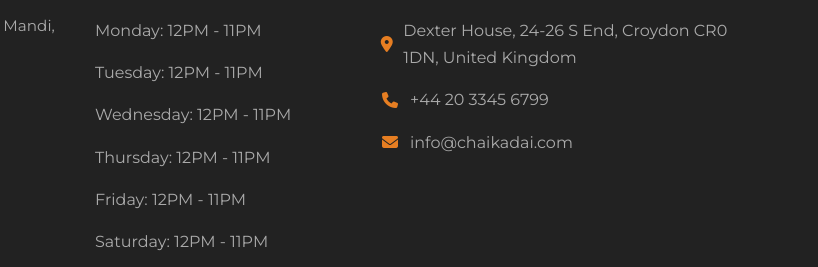
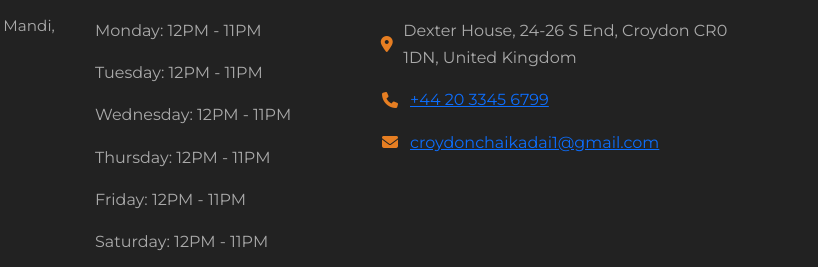
Before and after one commit to MOHAMMEDFAYIZT/chaikadai-croydon, a plain HTML site: page index.html in a window 1280 px wide. Shown: the part 4986-5253 px from the top of the page, 462-1280 px from the left. Drawn offline with nearby package versions, Linux system fonts and the light colour scheme.

Commit message:
Updated index.html design

```diff
--- a/index.html
+++ b/index.html
@@ -177,9 +177,9 @@
           <h4 class="footer-heading">Contact Us</h4>
           <ul class="footer-contact">
             <li><i class="fas fa-map-marker-alt"></i> Dexter House, 24-26 S End, Croydon CR0 1DN, United Kingdom</li>
-            <li><i class="fas fa-phone"></i> +44 20 3345 6799</li>
-            <li><i class="fas fa-envelope"></i> info@chaikadai.com</li>
-          </ul>
+            <li><i class="fas fa-phone"></i> <a href="tel:+442033456799">+44 20 3345 6799</a></li>
+            <li><i class="fas fa-envelope"></i> <a href="mailto:croydonchaikadai1@gmail.com">croydonchaikadai1@gmail.com</a></li>
+         </ul>
         </div>
       </div>
       <div class="text-center mt-5 pt-3 border-top">
```
